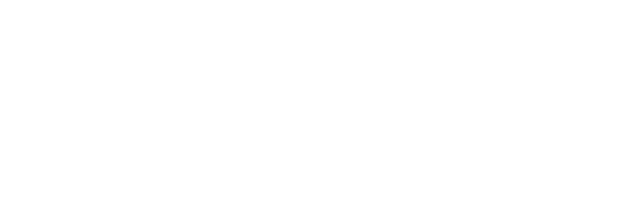
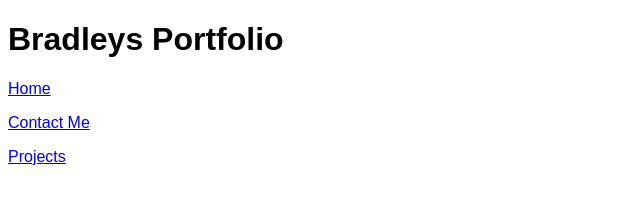
Before and after one commit to Bradley-Hill/portfolio-site, a plain HTML site: page index.html in a window 1280 px wide. Shown: the whole page, without its empty margins (0-640 px from the left). Drawn offline with Linux system fonts and the light colour scheme; a web font is replaced by a local one.

Commit message:
sketched out html structure

```diff
--- a/index.html
+++ b/index.html
@@ -8,5 +8,36 @@
     <script src="script.js"></script>
     <title>Bradleys Portfolio Site</title>
   </head>
-  <body></body>
+  <body>
+    <header>
+      <h1>Bradleys Portfolio</h1>
+      <p>
+        <a href="index.html">Home</a>
+      </p>
+      <p>
+        <a href="#">Contact Me</a>
+      </p>
+      <p>
+        <a href="#">Projects</a>
+      </p>
+    </header>
+    <section class="about-me">
+      <div class="about-grid">
+        <!-- 4-columned grid for about me section -->
+      </div>
+    </section>
+    <section class="projects">
+      <div class="projects-grid">
+        <!-- grid displaying project cards section -->
+      </div>
+    </section>
+    <section class="contact-me">
+      <div class="contact">
+        <!-- contact me form -->
+      </div>
+    </section>
+    <footer>
+      <!-- social links and CV download icons -->
+    </footer>
+  </body>
 </html>
```
